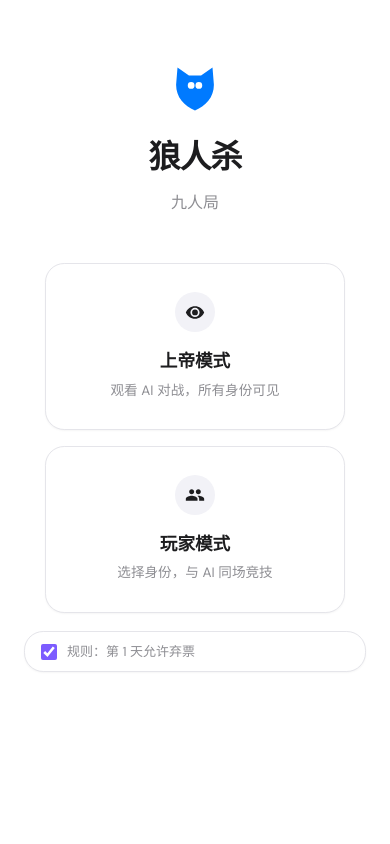
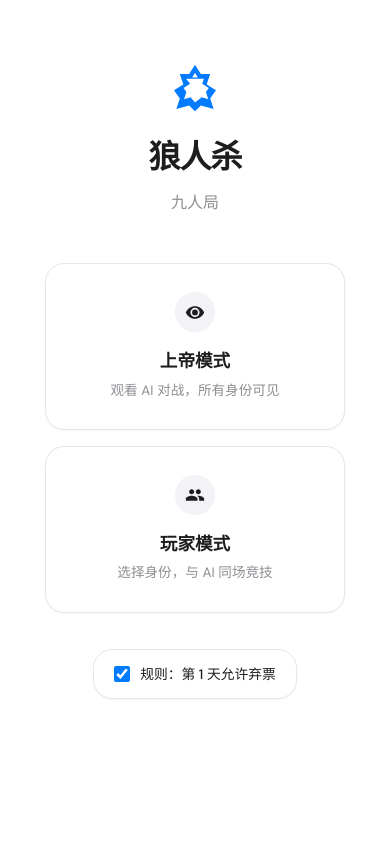
Before and after one commit to linlinlinhu98/WolfGame, a Flask app: page / in a window 390 px wide. Run offline with Flask 3, Linux system fonts and the light colour scheme; data that the repository does not hold is empty.

Commit message:
Apply Apple-style UI redesign to web_ui
Integrate the werewolf-ui prototype design system (iOS-blue tokens,
role-specific colors, pill buttons, dark game board, responsive layout)
into the served frontend: replace templates/index.html and static/style.css,
and rebuild static/game.js from the prototype with all regressions
restored (SSE reconnect /api/state snapshot, R1 abstain toggle chain,
ICONS.werewolf alias, missing ICONS.chat) plus removal of dead event
handlers (announce/_wake/reset) that the backend never emits. No CDN
dependencies; no backend changes needed.

```diff
--- a/web_ui/static/style.css
+++ b/web_ui/static/style.css
@@ -3,35 +3,83 @@
  * Reference: Apple Design Library
  */
 
-@import url('https://fonts.googleapis.com/css2?family=DM+Sans:ital,opsz,wght@0,9..40,100..1000;1,9..40,100..1000&display=swap');
+@import url('https://fonts.googleapis.com/css2?family=DM+Sans:ital,opsz,wght@0,9..40,100..1000;1,9..40,100..1000&family=JetBrains+Mono:wght@400;500;700&display=swap');
 
 :root {
+  /* solo-design consumption aliases */
+  --apple-background: var(--background, #ffffff);
+  --apple-foreground: var(--foreground, #0f172a);
+  --apple-card: var(--card, var(--background));
+  --apple-card-foreground: var(--card-foreground, var(--foreground));
+  --apple-popover: var(--popover, var(--card));
+  --apple-popover-foreground: var(--popover-foreground, var(--card-foreground, var(--foreground)));
+  --apple-primary: var(--primary, #111827);
+  --apple-primary-foreground: var(--primary-foreground, #ffffff);
+  --apple-secondary: var(--secondary, var(--muted, var(--card)));
+  --apple-secondary-foreground: var(--secondary-foreground, var(--foreground));
+  --apple-muted: var(--muted, var(--card));
+  --apple-muted-foreground: var(--muted-foreground, var(--foreground));
+  --apple-accent: var(--accent, var(--secondary, var(--muted, var(--card))));
+  --apple-accent-foreground: var(--accent-foreground, var(--foreground));
+  --apple-destructive: var(--destructive, #ef4444);
+  --apple-destructive-foreground: var(--destructive-foreground, #ffffff);
+  --apple-border: var(--border, currentColor);
+  --apple-input: var(--input, var(--border));
+  --apple-ring: var(--ring, var(--primary));
+
   /* primitive palette */
+  --brand-50: #e8f2ff;
+  --brand-100: #cfe5ff;
+  --brand-200: #9fcbff;
+  --brand-300: #66abff;
   --brand-400: #2e8dff;
   --brand-500: #007aff;
+  --brand-600: #0064d6;
+  --brand-700: #004fad;
+  --brand-800: #003b82;
+  --brand-900: #00275a;
 
   --background-50: #ffffff;
   --background-100: #f7f7fa;
   --background-200: #f2f2f7;
   --background-300: #e5e5ea;
   --background-400: #d1d1d6;
+  --background-500: #aeaeb2;
+  --background-600: #8e8e93;
   --background-700: #3a3a3c;
   --background-800: #1c1c1e;
   --background-900: #000000;
 
   --text-50: #f5f5f7;
+  --text-100: #e3e3e8;
+  --text-200: #c7c7cc;
+  --text-300: #aeaeb2;
   --text-400: #8e8e93;
+  --text-500: #6e6e73;
+  --text-600: #48484a;
+  --text-700: #3c3c43;
   --text-800: #1d1d1f;
+  --text-900: #000000;
 
   --icon-50: #f5f5f7;
+  --icon-100: #e5e5ea;
+  --icon-200: #d1d1d6;
+  --icon-300: #c7c7cc;
+  --icon-400: #aeaeb2;
+  --icon-500: #8e8e93;
+  --icon-600: #6e6e73;
+  --icon-700: #48484a;
+  --icon-800: #2c2c2e;
   --icon-900: #1d1d1f;
 
   --state-success: #34c759;
   --state-success-dark: #30d158;
+  --state-success-surface: #e9f9ee;
   --state-success-foreground: #ffffff;
 
   --state-error: #ff3b30;
   --state-error-dark: #ff453a;
+  --state-error-surface: #ffecea;
   --state-error-foreground: #ffffff;
 
   /* semantic roles light */
@@ -39,6 +87,8 @@
   --foreground: var(--text-800);
   --card: var(--background-50);
   --card-foreground: var(--text-800);
+  --popover: var(--background-50);
+  --popover-foreground: var(--text-900);
   --primary: var(--brand-500);
   --primary-foreground: var(--background-50);
   --secondary: var(--background-200);
@@ -55,17 +105,29 @@
   --input: var(--background-400);
   --ring: var(--brand-500);
   --icon: var(--icon-900);
+  --icon-muted: var(--icon-500);
 
   /* typography */
   --font-sans: "DM Sans", ui-sans-serif, system-ui, sans-serif;
+  --font-serif: "DM Sans", ui-sans-serif, system-ui, sans-serif;
+  --font-mono: "JetBrains Mono", monospace;
   --tracking-normal: 0em;
 
   /* radius */
   --radius: 1.2rem;
+  --radius-sm: 0.75rem;
+  --radius-md: 1rem;
+  --radius-lg: 1.2rem;
 
   /* shadows */
+  --shadow-2xs: 0 1px 2px -1px rgba(0, 0, 0, 0.04);
   --shadow-xs: 0 1px 2px 0 rgba(0, 0, 0, 0.04);
   --shadow-sm: 0 1px 2px 0 rgba(0, 0, 0, 0.05), 0 1px 3px -1px rgba(0, 0, 0, 0.05);
+  --shadow: 0 2px 4px -1px rgba(0, 0, 0, 0.06), 0 1px 2px -1px rgba(0, 0, 0, 0.05);
+  --shadow-md: 0 4px 8px -2px rgba(0, 0, 0, 0.06), 0 2px 4px -2px rgba(0, 0, 0, 0.05);
+  --shadow-lg: 0 8px 24px -8px rgba(0, 0, 0, 0.08), 0 4px 8px -4px rgba(0, 0, 0, 0.05);
+  --shadow-xl: 0 16px 40px -10px rgba(0, 0, 0, 0.10), 0 8px 16px -8px rgba(0, 0, 0, 0.06);
+  --shadow-2xl: 0 24px 64px -12px rgba(0, 0, 0, 0.12);
 
   /* spacing */
   --spacing: 0.24rem;
@@ -201,6 +268,15 @@ body {
 .mode-card h2 { font-size:1.1rem; font-weight:600; margin-bottom:6px; }
 .mode-card p { font-size:.85rem; color:var(--muted-foreground); line-height:1.5; }
 
+/* Rule toggle (landing, e.g. R1 abstain) */
+.rule-toggle {
+  display:inline-flex; align-items:center; gap:10px;
+  margin-top:36px; padding:14px 20px;
+  font-size:.86rem; font-weight:500; color:var(--foreground);
+  cursor:pointer; user-select:none;
+}
+.rule-toggle input { width:16px; height:16px; accent-color:var(--primary); cursor:pointer; }
+
 /* ── Role Select ──────────────────────────────────────────── */
 .role-select {
   max-width:640px; margin:0 auto; padding:80px 24px 60px; text-align:center;
@@ -389,18 +467,3 @@ body {
 @media (prefers-reduced-motion:reduce) {
   *, *::before, *::after { animation:none !important; transition-duration:.01ms !important; }
 }
-
-/* ── Rules toggle on landing page ── */
-.rule-toggle {
-    display: flex;
-    align-items: center;
-    gap: 10px;
-    max-width: 420px;
-    margin: 18px auto 0;
-    padding: 10px 16px;
-    cursor: pointer;
-    font-size: 13px;
-    color: var(--muted-foreground);
-    text-align: left;
-}
-.rule-toggle input { accent-color: #7c5cff; width: 16px; height: 16px; }
--- a/web_ui/templates/index.html
+++ b/web_ui/templates/index.html
@@ -1,24 +1,37 @@
 <!DOCTYPE html>
-<html lang="zh-CN">
+<html lang="zh-CN" class="light">
 <head>
     <meta charset="UTF-8">
     <meta name="viewport" content="width=device-width, initial-scale=1.0">
     <title>狼人杀</title>
     <link rel="preconnect" href="https://fonts.googleapis.com">
     <link rel="preconnect" href="https://fonts.gstatic.com" crossorigin>
-    <link rel="stylesheet" href="/static/style.css?v=20261005d">
+    <link rel="stylesheet" href="/static/style.css?v=20261010a">
 </head>
 <body>
 
 <!-- SVG Icon Sprite -->
 <svg xmlns="http://www.w3.org/2000/svg" style="display:none">
-    <symbol id="icon-wolf" viewBox="0 0 24 24"><path fill-rule="evenodd" d="M4.5 3.2 L9.4 6.6 L14.6 6.6 L19.5 3.2 L20.1 10.6 C20.1 15.9 16.7 19.7 12 21.6 C7.3 19.7 3.9 15.9 3.9 10.6 Z M8.9 10.9 a1.45 1.45 0 1 0 2.9 0 a1.45 1.45 0 1 0 -2.9 0 Z M12.2 10.9 a1.45 1.45 0 1 0 2.9 0 a1.45 1.45 0 1 0 -2.9 0 Z"/></symbol>
+    <symbol id="icon-wolf" viewBox="0 0 24 24"><path d="M12 2L9.5 6h-4L7 10.5 3 13l2.5 3.5L4 21l5.5-1.5L12 22l2.5-2.5L20 21l-1.5-4.5L21 13l-4-2.5L18.5 6h-4L12 2zm0 3.5l1.2 2h-2.4l1.2-2zM8.2 8h7.6l-.7 2.2 2.8 1.8-1.2 1.7 1 3.1-2.8-.8L12 18.2l-1.9-2.2-2.8.8 1-3.1-1.2-1.7 2.8-1.8L8.2 8z"/></symbol>
+    <symbol id="icon-villager" viewBox="0 0 24 24"><path d="M12 2a4 4 0 0 1 4 4c0 1.5-.8 2.8-2 3.4V10h4a2 2 0 0 1 2 2v1c0 2.2-1.8 4-4 4h-1v4h2v2H7v-2h2v-4H8c-2.2 0-4-1.8-4-4v-1a2 2 0 0 1 2-2h4V9.4A4 4 0 0 1 8 6a4 4 0 0 1 4-4zm0 2a2 2 0 0 0-2 2 2 2 0 0 0 2 2 2 2 0 0 0 2-2 2 2 0 0 0-2-2z"/></symbol>
+    <symbol id="icon-seer" viewBox="0 0 24 24"><path d="M12 4.5C7 4.5 2.7 7.6 1 12c1.7 4.4 6 7.5 11 7.5s9.3-3.1 11-7.5C21.3 7.6 17 4.5 12 4.5zm0 2a5.5 5.5 0 1 1 0 11 5.5 5.5 0 0 1 0-11zm0 2a3.5 3.5 0 1 0 0 7 3.5 3.5 0 0 0 0-7z"/></symbol>
+    <symbol id="icon-witch" viewBox="0 0 24 24"><path d="M17.5 15.5l3.5 6.5h-17l6-10.5 1.5 2.5 3-5 2 4 1 2.5zM12 2l2.5 4.5h-5L12 2zm-5 20h10v-1H7v1z"/></symbol>
+    <symbol id="icon-hunter" viewBox="0 0 24 24"><path d="M20.7 3.3l-2.4 2.4c-.6-.4-1.4-.3-1.9.2l-9.5 9.5c-.7.7-.8 1.8-.2 2.5l-3.3 3.3 1.4 1.4 3.3-3.3c.7.6 1.8.5 2.5-.2l9.5-9.5c.5-.5.6-1.3.2-1.9l2.4-2.4-1.4-1.4zM7.5 19.5l-1.7 1.7L4 19.4l1.7-1.7 1.8 1.8z"/></symbol>
     <symbol id="icon-eye" viewBox="0 0 24 24"><path d="M12 5C7 5 2.7 8.1 1 12.5 2.7 16.9 7 20 12 20s9.3-3.1 11-7.5C21.3 8.1 17 5 12 5zm0 2a5.5 5.5 0 1 1 0 11 5.5 5.5 0 0 1 0-11zm0 2a3.5 3.5 0 1 0 0 7 3.5 3.5 0 0 0 0-7z"/></symbol>
     <symbol id="icon-participate" viewBox="0 0 24 24"><path d="M16 11c1.7 0 3-1.3 3-3s-1.3-3-3-3-3 1.3-3 3 1.3 3 3 3zM8 11c1.7 0 3-1.3 3-3S9.7 5 8 5 5 6.3 5 8s1.3 3 3 3zm0 2c-2.3 0-7 1.2-7 3.5V19h14v-2.5C15 14.2 10.3 13 8 13zm8 0c-.3 0-.6 0-1 .1 1.2.8 2 1.8 2 3.4V19h6v-2.5c0-2.3-4.7-3.5-7-3.5z"/></symbol>
-    <symbol id="icon-sun" viewBox="0 0 24 24"><path d="M12 7a5 5 0 1 0 0 10 5 5 0 0 0 0-10zm0-5h2v3h-2V2zm0 17h2v3h-2v-3zM4.2 4.2l2.1 2.1-1.4 1.4-2.1-2.1 1.4-1.4zm13.4 13.4 2.1 2.1-1.4 1.4-2.1-2.1 1.4-1.4zM2 12h3v2H2v-2zm17 0h3v2h-3v-2zM4.2 19.8l1.4-1.4 2.1 2.1-1.4 1.4-2.1-2.1zm13.4-13.4 1.4-1.4 2.1 2.1-1.4 1.4-2.1-2.1z"/></symbol>
+    <symbol id="icon-sun" viewBox="0 0 24 24"><path d="M12 7a5 5 0 1 0 0 10 5 5 0 0 0 0-10zm0-5h2v3h-2V2zm0 17h2v3h-2v-3zM4.2 4.2l2.1 2.1-1.4 1.4-2.1-2.1 1.4-1.4zm13.4 13.4 2.1 2.1-1.4 1.4-2.1-2.1 1.4-1.4-2.1-2.1zm13.4-13.4 1.4-1.4 2.1 2.1-1.4 1.4-2.1-2.1z"/></symbol>
     <symbol id="icon-moon" viewBox="0 0 24 24"><path d="M12.5 3c.5 0 1 .1 1.5.2A8 8 0 0 0 12 19 8 8 0 0 1 12.5 3z"/></symbol>
     <symbol id="icon-chat" viewBox="0 0 24 24"><path d="M20 2H4c-1.1 0-2 .9-2 2v18l4-4h14c1.1 0 2-.9 2-2V4c0-1.1-.9-2-2-2zm0 14H6l-2 2V4h16v12z"/></symbol>
+    <symbol id="icon-vote" viewBox="0 0 24 24"><path d="M18 13h-.7l-2-6H8.7l-2 6H6c-1.1 0-2 .9-2 2v5h16v-5c0-1.1-.9-2-2-2zM9.8 9h4.4l1.5 4H8.3l1.5-4zM6 20v-4h12v4H6z"/></symbol>
+    <symbol id="icon-skull" viewBox="0 0 24 24"><path d="M12 2a6 6 0 0 0-6 6c0 2.2 1.2 4.2 3 5.3V17c0 1.1.9 2 2 2h2c1.1 0 2-.9 2-2v-3.7c1.8-1.1 3-3.1 3-5.3a6 6 0 0 0-6-6zm-3 14h6v1H9v-1zm1-8a1 1 0 1 1 0 2 1 1 0 0 1 0-2zm4 0a1 1 0 1 1 0 2 1 1 0 0 1 0-2z"/></symbol>
+    <symbol id="icon-heal" viewBox="0 0 24 24"><path d="M12 2C6.5 2 2 6.5 2 12s4.5 10 10 10 10-4.5 10-10S17.5 2 12 2zm-1 15v-4H7v-2h4V7h2v4h4v2h-4v4h-2z"/></symbol>
+    <symbol id="icon-poison" viewBox="0 0 24 24"><path d="M15 3H9v2h6V3zm3 4H6v2h12V7zm-2 4H8v10c0 1.1.9 2 2 2h4c1.1 0 2-.9 2-2V11z"/></symbol>
+    <symbol id="icon-check" viewBox="0 0 24 24"><path d="M12 2C6.5 2 2 6.5 2 12s4.5 10 10 10 10-4.5 10-10S17.5 2 12 2zm-1 15l-5-5 1.4-1.4L11 14.2l6.6-6.6L19 9l-8 8z"/></symbol>
+    <symbol id="icon-target" viewBox="0 0 24 24"><path d="M12 2C6.5 2 2 6.5 2 12s4.5 10 10 10 10-4.5 10-10S17.5 2 12 2zm0 18c-4.4 0-8-3.6-8-8s3.6-8 8-8 8 3.6 8 8-3.6 8-8 8zm0-14a6 6 0 1 0 0 12 6 6 0 0 0 0-12zm0 9a3 3 0 1 1 0-6 3 3 0 0 1 0 6z"/></symbol>
+    <symbol id="icon-random" viewBox="0 0 24 24"><path d="M19 3H5c-1.1 0-2 .9-2 2v14c0 1.1.9 2 2 2h14c1.1 0 2-.9 2-2V5c0-1.1-.9-2-2-2zm0 16H5V5h14v14zM7 10h2v7H7v-7zm4-3h2v10h-2V7zm4 6h2v4h-2v-4z"/></symbol>
     <symbol id="icon-arrow-left" viewBox="0 0 24 24"><path d="M20 11H7.8l5.6-5.6L12 4l-8 8 8 8 1.4-1.4L7.8 13H20v-2z"/></symbol>
+    <symbol id="icon-send" viewBox="0 0 24 24"><path d="M2.01 21L23 12 2.01 3 2 10l15 2-15 2 .01 7z"/></symbol>
+    <symbol id="icon-shield" viewBox="0 0 24 24"><path d="M12 1L3 5v6c0 5.5 3.8 10.7 9 12 5.2-1.3 9-6.5 9-12V5l-9-4zm0 10.8c-1.5 0-2.8-1.2-2.8-2.8S10.5 6.2 12 6.2s2.8 1.2 2.8 2.8-1.3 2.8-2.8 2.8z"/></symbol>
 </svg>
 
 <!-- Landing -->
@@ -119,6 +132,6 @@
     </div>
 </div>
 
-<script src="/static/game.js?v=20261005d"></script>
+<script src="/static/game.js?v=20261010a"></script>
 </body>
 </html>
```
Also changed, not shown: other parts of web_ui/static/style.css (+19 -12 lines), web_ui/static/game.js (+9 -24 lines).
